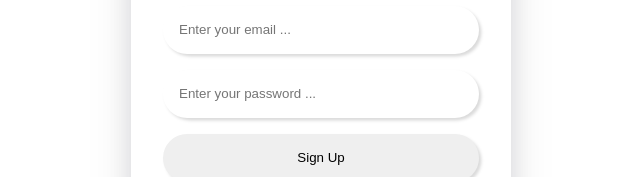
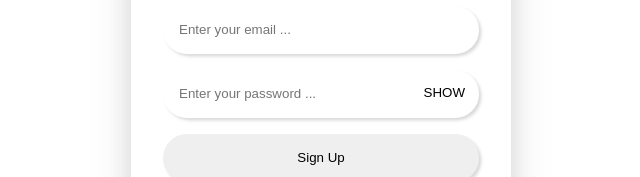
Before and after one commit to Jaimie-Dang/auth, a React (Vite) app in the folder client/: page /signup in a window 1280 px wide. Shown: the part 345-522 px from the top of the page, without its empty margins (319-959 px from the left). Built offline with nearby package versions, Linux system fonts and the light colour scheme.

Commit message:
Password Show Hide Button Part-9

```diff
--- a/client/src/Components/Signup/Signup.module.css
+++ b/client/src/Components/Signup/Signup.module.css
@@ -55,3 +55,27 @@
   border: 0;
   box-shadow: rgba(0, 0, 0, 0.15) 2.4px 2.4px 3.2px;
 }
+
+.passwordContainer {
+  position: relative;
+}
+
+.passwordContainer input {
+  width: 100%;
+  height: 48px;
+  border-radius: 2rem;
+  outline: 0;
+  border: 0;
+  box-shadow: rgba(0, 0, 0, 0.15) 2.4px 2.4px 3.2px;
+}
+
+.passwordContainer button {
+  position: absolute;
+  border-radius: 0;
+  background-color: white;
+  box-shadow: none;
+  cursor: pointer;
+  top: 13px;
+  right: 8px;
+  height: 20px;
+}
--- a/client/src/Components/Signup/Signup.tsx
+++ b/client/src/Components/Signup/Signup.tsx
@@ -11,6 +11,8 @@
     password: "",
     email: "",
   });
+
+  const [show, setshow] = useState(false);
 
   function handleInputChange(event: ChangeEvent<HTMLInputElement>): void {
     const { name, value } = event.target;
@@ -59,13 +61,22 @@
             name="email"
             onChange={handleInputChange}
           />
+          <div className={styles.passwordContainer}>
             <input
               value={userDetails.password}
               placeholder="Enter your password ..."
-            type="password"
+              type={show ? "text" : "password"}
               name="password"
               onChange={handleInputChange}
             />
+            <button
+              onClick={() => {
+                setshow(!show);
+              }}
+            >
+              {show ? "HIDE" : "SHOW"}
+            </button>
+          </div>
           <button onClick={handleSignUp}>Sign Up</button>
         </div>
         <Link to="/">Already have an account ? Loin</Link>
```
Lines whose indentation alone changed are shown as unchanged.
